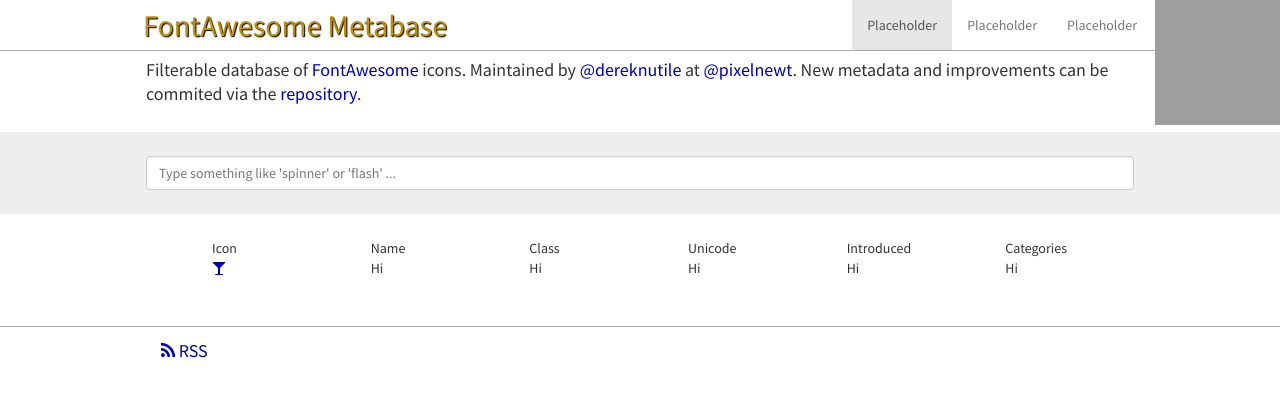
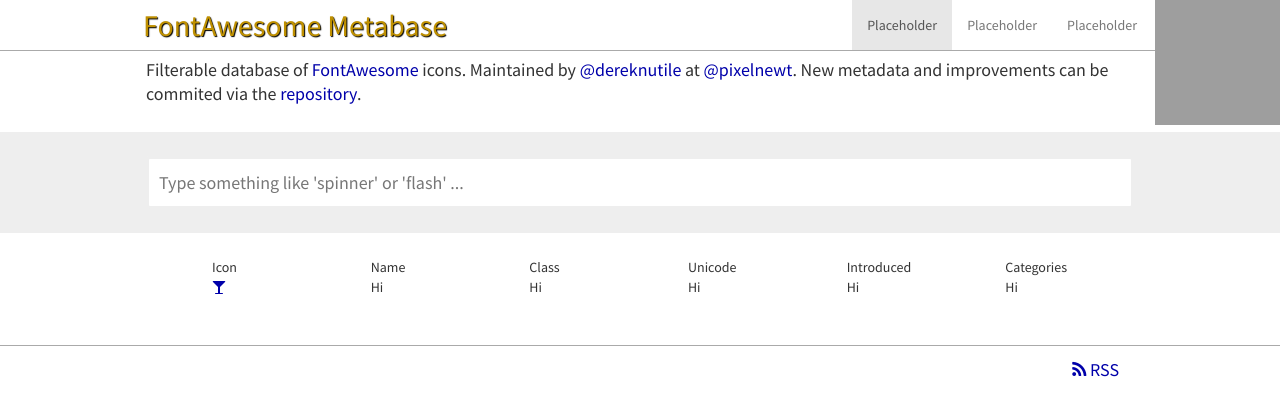
Before and after one commit to fadbus/fadbus.github.io, a Jekyll site: the page built from index.html, in a window 1280 px wide. Shown: the top 416 px of the page. Built offline with Jekyll 4.4.1, drawn with Linux system fonts in a browser that asks for light colours; grey boxes are pictures that could not be loaded.

Commit message:
Search and footer style updates.

```diff
--- a/_includes/footer.html
+++ b/_includes/footer.html
@@ -3,7 +3,9 @@
 <div class="container">
 <div class="row">
 
-  <p><a href="{{ "/feed.xml" | prepend: site.baseurl }}"><i class="fa fa-rss"></i>&nbsp;RSS</a></p>
+  <p class="text-right">
+    <a href="{{ "/feed.xml" | prepend: site.baseurl }}"><i class="fa fa-rss"></i>&nbsp;RSS</a>
+  </p>
 
 </div><!-- /.row -->
 </div><!-- /.container -->
--- a/_includes/searchbox.html
+++ b/_includes/searchbox.html
@@ -3,7 +3,7 @@
 <div class="container horizontal-padding-medium">
 <div class="row">
 
-<input type="text" class="search form-control" placeholder="Type something like 'spinner' or 'flash' ... ">
+<input type="search" class="search form-control" placeholder="Type something like 'spinner' or 'flash' ... ">
 
 </div><!-- /.row -->
 </div><!-- /.container -->
--- a/assets/css/custom.css
+++ b/assets/css/custom.css
@@ -72,6 +72,8 @@
 
 .forkme { position: absolute; top: 0; right: 0; border: 0; width: 125px; height: 125px; z-index: 10000; }
 
+input[type=search], input[type=search]:focus { height: 100%; -webkit-box-shadow: none; box-shadow: none; border: 3px solid #eee; font-size: 18px; padding: 12px 20px 12px 10px; font-weight: 400; }
+
 /* ~~~~~~~~~~~~~~~~~~~~~~~~~~~~~~~~~~~~~~~~~~~~~~~~~~~~~~~~~~~~~~~~~~~~~~~~~~ */
 /* responsive
 /* ~~~~~~~~~~~~~~~~~~~~~~~~~~~~~~~~~~~~~~~~~~~~~~~~~~~~~~~~~~~~~~~~~~~~~~~~~~ */
```
Also changed, not shown: assets/scss/custom.scss (+9 -0 lines).
